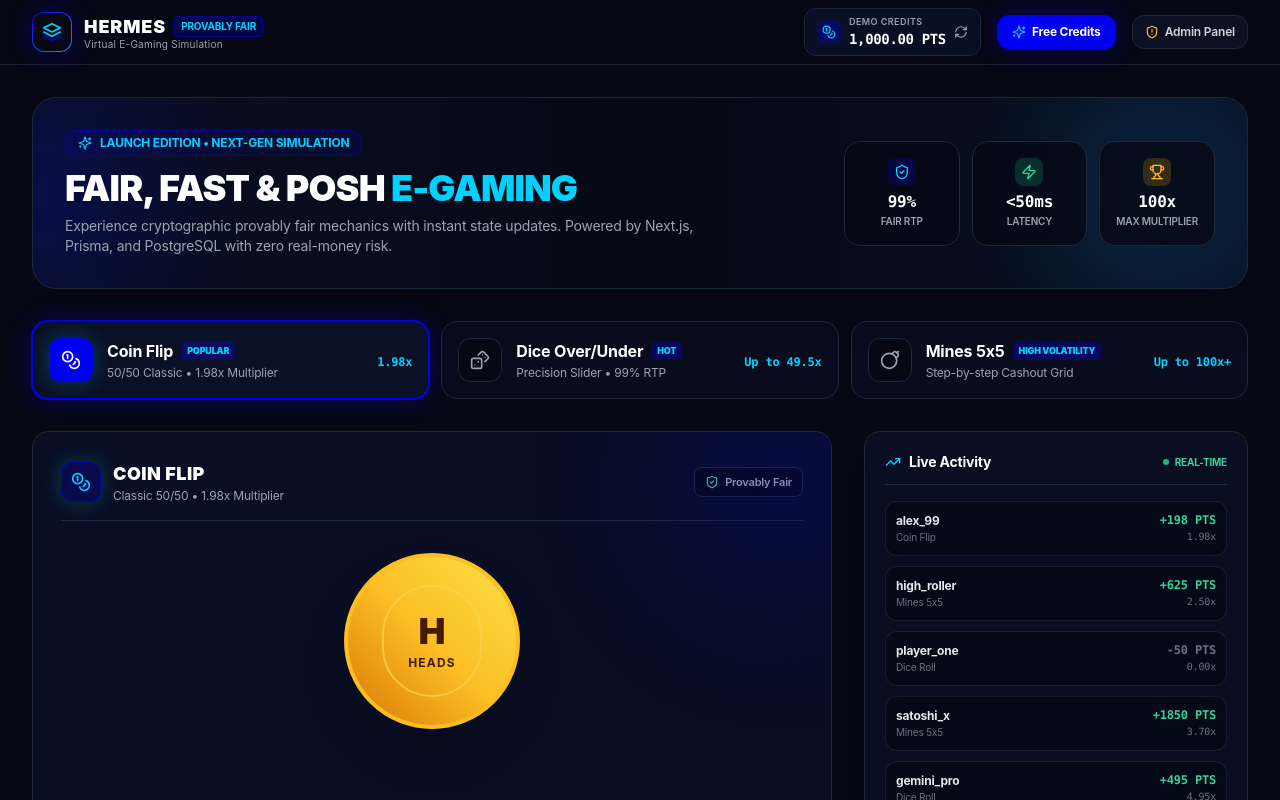
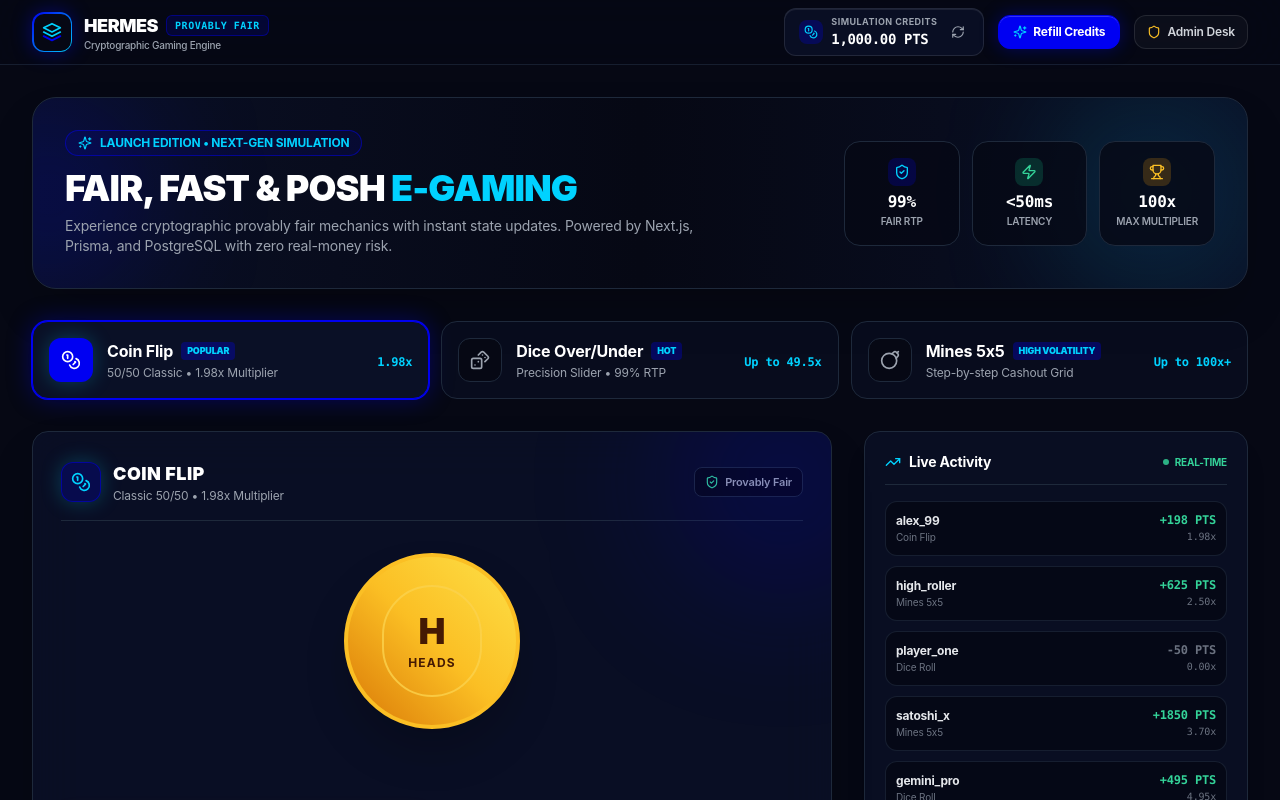
Before and after one commit to Sakib669/bet-demo, a Next.js app: page / in a window 1280 px wide. Shown: the top 800 px of the page. Built offline with nearby package versions, Linux system fonts and the light colour scheme; no server answers; the database is empty.

Commit message:
style: elevate Navbar with refined typography, brand glow, and tactile interactions

```diff
--- a/components/Navbar.tsx
+++ b/components/Navbar.tsx
@@ -3,7 +3,7 @@
 import Link from "next/link";
 import { useWallet } from "@/lib/wallet-context";
 import { formatCurrency } from "@/lib/utils";
-import { Coins, PlusCircle, ShieldAlert, Sparkles, RefreshCw } from "lucide-react";
+import { Coins, Sparkles, Shield, RefreshCw } from "lucide-react";
 import { useState } from "react";
 
 export function Navbar() {
@@ -13,22 +13,22 @@ export function Navbar() {
   const handleRefresh = async () => {
     setIsRefreshing(true);
     await refreshWallet();
-    setTimeout(() => setIsRefreshing(false), 500);
+    setTimeout(() => setIsRefreshing(false), 450);
   };
 
   return (
-    <header className="sticky top-0 z-40 w-full border-b border-[#1E293B]/80 bg-[#060814]/85 backdrop-blur-xl transition-all">
+    <header className="sticky top-0 z-40 w-full border-b border-[#1E293B]/70 bg-[#060814]/80 backdrop-blur-2xl transition-all">
       <div className="mx-auto flex h-16 max-w-7xl items-center justify-between px-4 sm:px-6 lg:px-8">
-        {/* Brand Logo & Name */}
-        <Link href="/" className="flex items-center gap-3 group">
-          <div className="relative flex h-10 w-10 items-center justify-center rounded-xl bg-gradient-to-br from-[#0000F2] to-[#3B82F6] p-[1px] shadow-cobalt-glow transition-transform group-hover:scale-105">
-            <div className="flex h-full w-full items-center justify-center rounded-[11px] bg-[#060814]">
-              {/* Hermes Geometric Prism Icon */}
+        {/* Brand Logo & Editorial Title */}
+        <Link href="/" className="flex items-center gap-3 group focus-visible:outline-none focus-visible:ring-2 focus-visible:ring-[#0000F2] rounded-xl">
+          <div className="relative flex h-10 w-10 items-center justify-center rounded-xl bg-gradient-to-br from-[#0000F2] to-[#00D2FF] p-[1.5px] shadow-[0_0_20px_rgba(0,0,242,0.4)] transition-all duration-300 group-hover:scale-105 group-hover:shadow-[0_0_28px_rgba(0,210,255,0.5)]">
+            <div className="flex h-full w-full items-center justify-center rounded-[10px] bg-[#060814]">
+              {/* Hermes Geometric Wings Prism */}
               <svg
                 viewBox="0 0 24 24"
                 fill="none"
                 xmlns="http://www.w3.org/2000/svg"
-                className="h-5 w-5 text-[#00D2FF]"
+                className="h-5 w-5 text-[#00D2FF] transition-transform duration-300 group-hover:rotate-6"
               >
                 <path
                   d="M12 2L2 7L12 12L22 7L12 2Z"
@@ -40,7 +40,7 @@ export function Navbar() {
                 <path
                   d="M2 17L12 22L22 17"
                   stroke="#0000F2"
-                  strokeWidth="2"
+                  strokeWidth="2.2"
                   strokeLinecap="round"
                   strokeLinejoin="round"
                 />
@@ -56,36 +56,36 @@ export function Navbar() {
           </div>
           <div>
             <div className="flex items-center gap-2">
-              <span className="text-lg font-black tracking-wider text-white">HERMES</span>
-              <span className="rounded bg-[#0000F2]/20 px-1.5 py-0.5 text-[10px] font-bold text-[#00D2FF] border border-[#0000F2]/50">
+              <span className="text-base sm:text-lg font-black tracking-tight text-white">HERMES</span>
+              <span className="rounded-md bg-[#0000F2]/15 px-2 py-0.5 text-[10px] font-mono font-bold tracking-wider text-[#00D2FF] border border-[#0000F2]/40">
                 PROVABLY FAIR
               </span>
             </div>
-            <p className="text-[10px] text-gray-400 -mt-1 hidden sm:block tracking-wide">
-              Virtual E-Gaming Simulation
+            <p className="text-[10px] text-gray-400 font-medium tracking-tight -mt-0.5 hidden sm:block">
+              Cryptographic Gaming Engine
             </p>
           </div>
         </Link>
 
-        {/* Right Action Controls */}
-        <div className="flex items-center gap-2 sm:gap-4">
+        {/* Action Controls */}
+        <div className="flex items-center gap-2 sm:gap-3.5">
           {/* Virtual Balance Display */}
-          <div className="flex items-center rounded-xl border border-[#1E293B] bg-[#0A1026]/90 px-3 py-1.5 shadow-inner">
-            <div className="mr-2 flex h-6 w-6 items-center justify-center rounded-lg bg-[#0000F2]/30 text-[#00D2FF]">
+          <div className="flex items-center rounded-xl border border-white/10 bg-[#0A1026]/90 px-3.5 py-1.5 shadow-[inset_0_1px_0_rgba(255,255,255,0.08)]">
+            <div className="mr-2 flex h-6 w-6 items-center justify-center rounded-lg bg-[#0000F2]/25 text-[#00D2FF]">
               <Coins className="h-3.5 w-3.5" />
             </div>
             <div className="flex flex-col">
-              <span className="text-[9px] font-semibold text-gray-400 uppercase tracking-wider">
-                Demo Credits
+              <span className="text-[9px] font-bold text-gray-400 uppercase tracking-wider">
+                Simulation Credits
               </span>
-              <span className="font-mono text-sm font-bold text-white tracking-tight">
+              <span className="font-mono text-xs sm:text-sm font-bold text-white tabular-nums tracking-tight">
                 {loading ? "..." : `${formatCurrency(balance)} PTS`}
               </span>
             </div>
             <button
               onClick={handleRefresh}
-              title="Refresh Balance"
-              className="ml-2 text-gray-400 hover:text-white transition-colors"
+              aria-label="Refresh wallet balance"
+              className="ml-2.5 rounded-md p-1 text-gray-400 hover:text-white hover:bg-white/5 transition-colors focus-visible:outline-none focus-visible:ring-1 focus-visible:ring-[#0000F2]"
             >
               <RefreshCw className={`h-3.5 w-3.5 ${isRefreshing ? "animate-spin text-[#00D2FF]" : ""}`} />
             </button>
@@ -94,20 +94,20 @@ export function Navbar() {
           {/* Quick Top-up Button */}
           <button
             onClick={() => setIsTopUpOpen(true)}
-            className="flex items-center gap-1.5 rounded-xl border border-[#0000F2] bg-[#0000F2] px-3.5 py-2 text-xs font-bold text-white shadow-cobalt-glow transition-all hover:bg-[#1E29FF] active:scale-95"
+            className="btn-tactile flex items-center gap-1.5 rounded-xl border border-[#0000F2] bg-[#0000F2] px-3.5 py-2 text-xs font-bold text-white focus-visible:outline-none focus-visible:ring-2 focus-visible:ring-[#00D2FF]"
           >
             <Sparkles className="h-3.5 w-3.5 text-[#00D2FF]" />
-            <span className="hidden sm:inline">Free Credits</span>
+            <span className="hidden sm:inline">Refill Credits</span>
             <span className="sm:hidden">+</span>
           </button>
 
           {/* Admin Link */}
           <Link
             href="/admin"
-            className="flex items-center gap-1.5 rounded-xl border border-[#1E293B] bg-[#0F172A]/70 px-3 py-2 text-xs font-semibold text-gray-300 transition-colors hover:border-[#0000F2]/60 hover:text-white"
+            className="flex items-center gap-1.5 rounded-xl border border-white/10 bg-white/[0.03] px-3 py-2 text-xs font-semibold text-gray-300 transition-all hover:border-[#0000F2]/60 hover:bg-white/[0.06] hover:text-white active:scale-95 focus-visible:outline-none focus-visible:ring-2 focus-visible:ring-[#0000F2]"
           >
-            <ShieldAlert className="h-3.5 w-3.5 text-amber-400" />
-            <span className="hidden md:inline">Admin Panel</span>
+            <Shield className="h-3.5 w-3.5 text-amber-400" />
+            <span className="hidden md:inline">Admin Desk</span>
           </Link>
         </div>
       </div>
```
